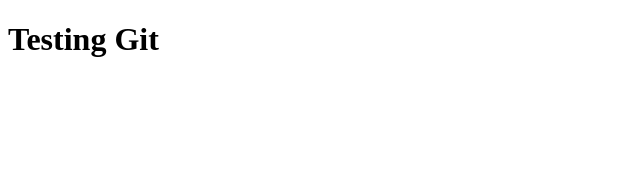
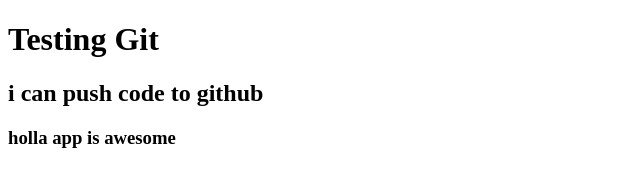
Before and after one commit to Diptaroy72/testing-git, a plain HTML site: page index.html in a window 1280 px wide. Shown: the whole page, without its empty margins (0-640 px from the left). Drawn offline with Linux system fonts and the light colour scheme.

Commit message:
something added

```diff
--- a/index.html
+++ b/index.html
@@ -8,5 +8,7 @@
 </head>
 <body>
     <h1>Testing Git</h1>
+    <h2>i can push code to github</h2>
+    <h3>holla app is awesome</h3>
 </body>
 </html>
```
